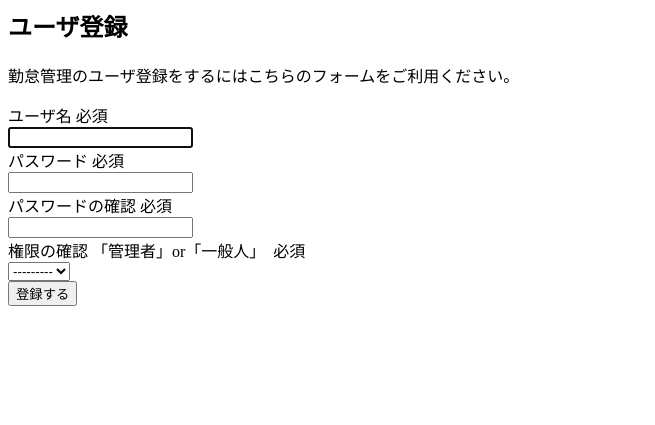
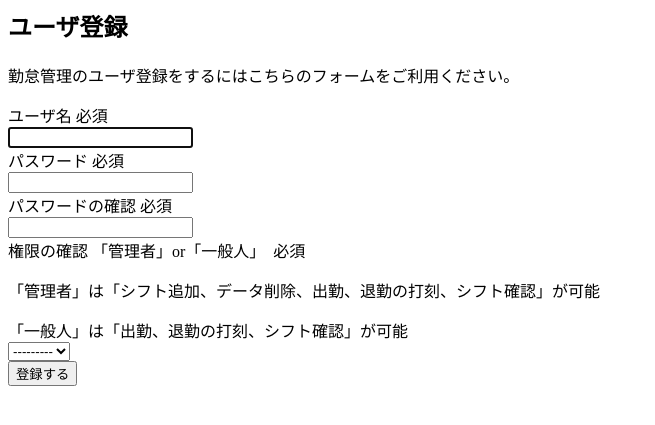
Before and after one commit to osumi-kyopuro/account, a Django app: page /myapp/signup/ in a window 1280 px wide. Shown: the top 425 px of the page, without its empty margins (0-655 px from the left). Run offline with Django 3.2, Linux system fonts and the light colour scheme.

Commit message:
signup is changed

```diff
--- a/myapp/templates/myapp/signup.html
+++ b/myapp/templates/myapp/signup.html
@@ -48,7 +48,9 @@
             <!-- 権限確認 -->
             <div class="form-group row">
                 <label for="authority" class="col-md-3 col-form-label">
-                    権限の確認 <span class="badge badge-warning">「管理者」or「一般人」　必須</span>
+                    権限の確認 <span class="badge badge-warning">「管理者」or「一般人」　必須</span></p>
+                    「管理者」は「シフト追加、データ削除、出勤、退勤の打刻、シフト確認」が可能</p>
+                    「一般人」は「出勤、退勤の打刻、シフト確認」が可能
                 </label>
                 <div class="col-md-9">
                     {% csrf_token %}
```
Also changed, not shown: db.sqlite3.
